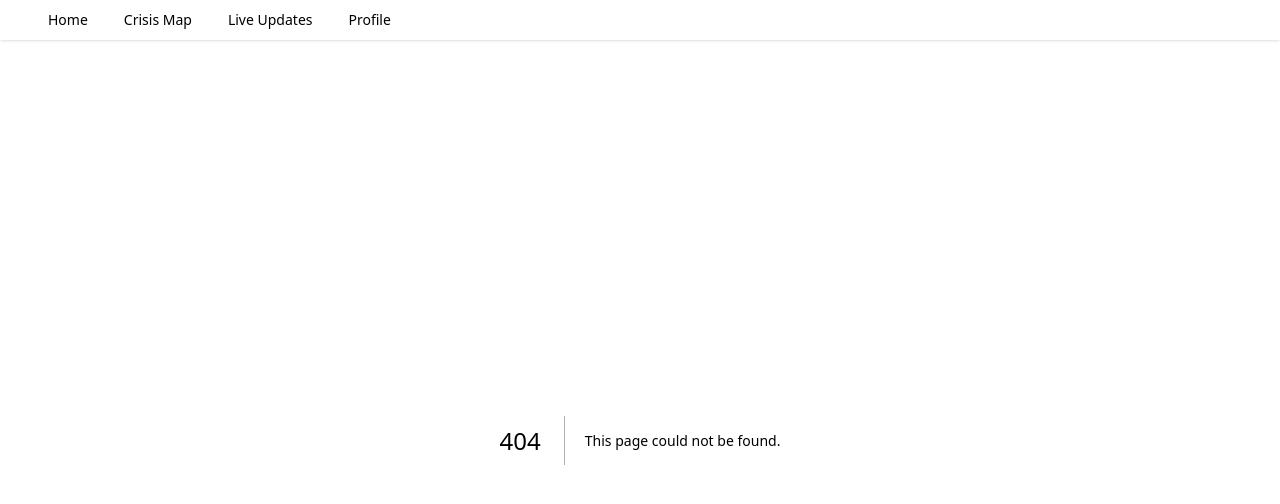
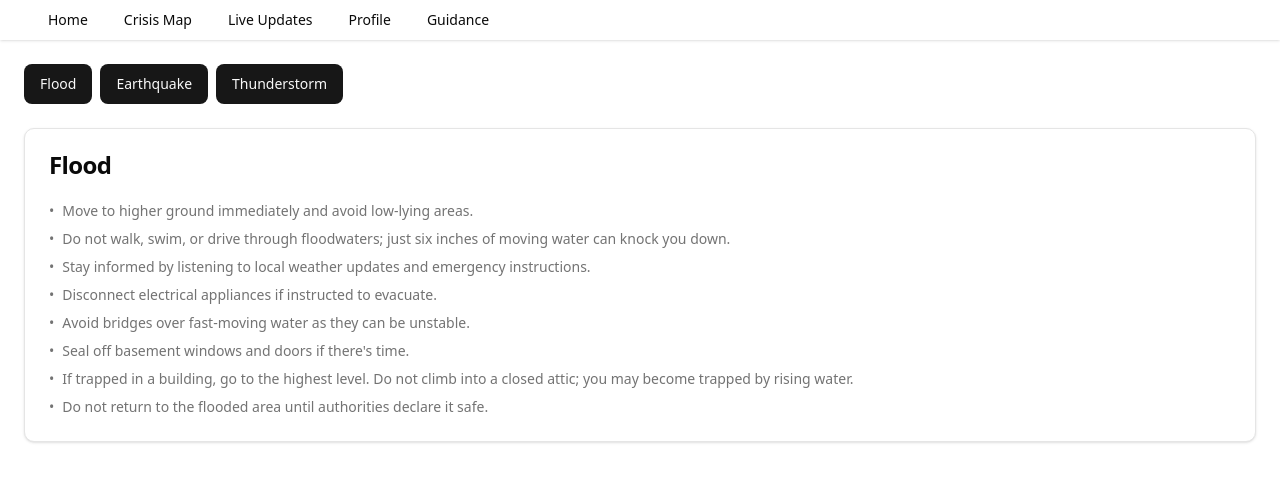
Before and after one commit to SanderSepp/omicron-app, a Next.js app: page /guidance in a window 1280 px wide. Before the commit this address had no page. Shown: the top 504 px of the page. Built offline with nearby package versions, Linux system fonts and the light colour scheme.

Commit message:
Add guidance page

```diff
--- /dev/null
+++ b/src/app/api/openai/route.ts
@@ -0,0 +1,55 @@
+import { NextRequest, NextResponse } from "next/server";
+
+import { z } from "zod";
+
+const guidelines = z.object({
+  type: z.enum(["flood", "earthQuake", "thunderStorm"]),
+  guides: z.array(z.string()),
+});
+
+export async function GET(request: NextRequest) {
+  const { searchParams } = new URL(request.url);
+  const type = searchParams.get("type");
+
+  const guides: z.infer<typeof guidelines>[] = [
+    {
+      type: "flood", guides: [
+        "Move to higher ground immediately and avoid low-lying areas.",
+        "Do not walk, swim, or drive through floodwaters; just six inches of moving water can knock you down.",
+        "Stay informed by listening to local weather updates and emergency instructions.",
+        "Disconnect electrical appliances if instructed to evacuate.",
+        "Avoid bridges over fast-moving water as they can be unstable.",
+        "Seal off basement windows and doors if there's time.",
+        "If trapped in a building, go to the highest level. Do not climb into a closed attic; you may become trapped by rising water.",
+        "Do not return to the flooded area until authorities declare it safe."
+      ]
+    },
+    {
+      type: "earthQuake", guides: [
+        "Drop to your hands and knees, cover your head and neck under sturdy furniture, and hold on until the shaking stops.",
+        "Stay indoors and away from windows, mirrors, and heavy furniture that might topple.",
+        "If you're outdoors, move away from buildings, streetlights, and utility wires.",
+        "Do not use elevators during or after the quake.",
+        "After the shaking stops, check yourself and others for injuries and provide first aid if needed.",
+        "Be prepared for aftershocks, which are common after a major quake.",
+        "Inspect your home for structural damage, gas leaks, or electrical issues.",
+        "Use text messages or social media to communicate with loved ones to keep emergency lines free."
+      ]
+    },
+    {
+      type: "thunderStorm",
+      guides: [
+        "Stay indoors and avoid contact with water – do not bathe or shower.",
+        "Unplug electrical appliances and avoid using corded phones.",
+        "Stay away from windows and glass doors – close curtains or blinds to reduce the risk of injury from shattered glass.",
+        "Avoid open fields, hilltops, or any elevated area if you’re caught outside.",
+        "Do not shelter under trees – lightning strikes them often.",
+        "Driving in your area is extremely dangerous: there are several reports of fallen trees on the road. Road X has been partially carried away by the flood water.",
+        "If you hear thunder, lightning is close enough to strike – wait at least 30 minutes after the last clap of thunder before going outside.",
+        "If you need urgent care please update your status on the APP."
+      ]
+    },
+  ];
+
+  return NextResponse.json(guides.filter(guide => guide.type === type));
+}
--- a/src/app/components/navbar.tsx
+++ b/src/app/components/navbar.tsx
@@ -1,4 +1,3 @@
-// app/components/NavBar.tsx
 "use client";
 
 import Link from "next/link";
@@ -48,6 +47,13 @@ export function NavBar() {
                 </NavigationMenuLink>
               </Link>
             </NavigationMenuItem>
+            <NavigationMenuItem>
+              <Link href="/guidance" passHref>
+                <NavigationMenuLink className={navigationMenuTriggerStyle()}>
+                  Guidance
+                </NavigationMenuLink>
+              </Link>
+            </NavigationMenuItem>
           </NavigationMenuList>
           <NavigationMenuViewport />
         </NavigationMenu>
--- /dev/null
+++ b/src/app/guidance/page.tsx
@@ -0,0 +1,53 @@
+// guidance/page.tsx
+'use client';
+
+import { useState } from 'react';
+import { useQuery } from '@tanstack/react-query';
+import { Card, CardContent, CardHeader, CardTitle } from '@/components/ui/card';
+import { Input } from '@/components/ui/input';
+import { Label } from '@/components/ui/label';
+import { Textarea } from '@/components/ui/textarea';
+import { Button } from '@/components/ui/button';
+import { cn } from "@/lib/utils";
+
+export default function GuidancePage() {
+  const [type, setType] = useState('flood');
+
+  const { data, isLoading, error, refetch } = useQuery({
+    queryKey: ['openaiData', type],
+    queryFn: async () => {
+      const res = await fetch(`/api/openai?type=${type}`);
+      if (!res.ok) throw new Error('Network response was not ok');
+      return res.json();
+    }
+  });
+
+  return (
+    <div className="p-6 space-y-6">
+      <div className={cn("space-x-2")}>
+        <Button onClick={() => setType("flood")}>Flood</Button>
+        <Button onClick={() => setType("earthQuake")}>Earthquake</Button>
+        <Button onClick={() => setType("thunderStorm")}>Thunderstorm</Button>
+      </div>
+      {Array.isArray(data) && data.length > 0 && (
+        <div className="space-y-6">
+          {data.map((entry: { type: string; guides: string[] }) => (
+            <Card key={entry.type}>
+              <CardHeader>
+                <CardTitle className="capitalize">{entry.type}</CardTitle>
+              </CardHeader>
+              <CardContent className="space-y-2">
+                {entry.guides.map((guide, idx) => (
+                  <div key={idx} className="flex items-center space-x-2">
+                    <span className="text-sm text-muted-foreground">•</span>
+                    <p className="text-sm text-muted-foreground">{guide}</p>
+                  </div>
+                ))}
+              </CardContent>
+            </Card>
+          ))}
+        </div>
+      )}
+    </div>
+  );
+}
```
Also changed, not shown: 1 other file (tests, documents, lock files or other folders).
